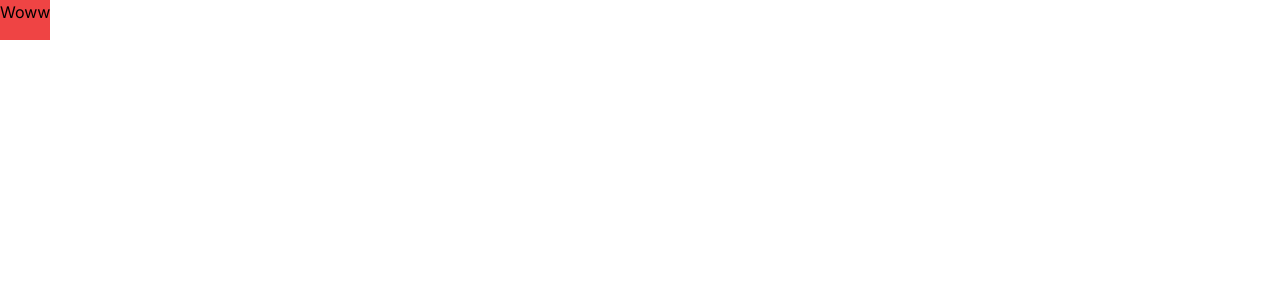
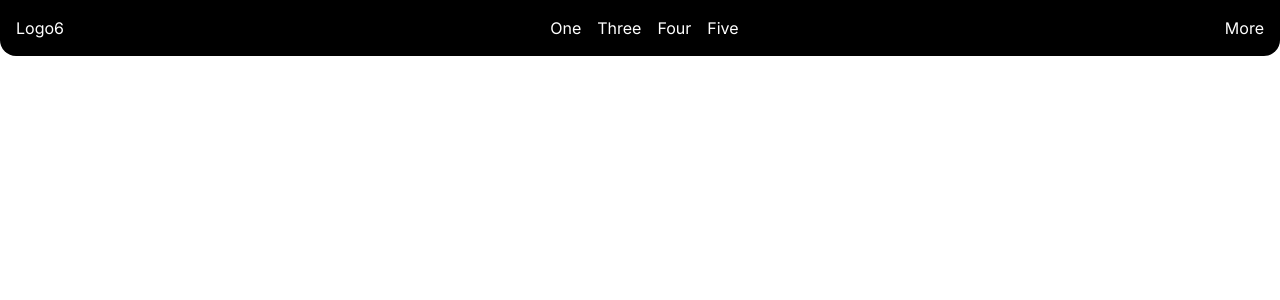
Before and after one commit to SyedMuzammil2212/TalentCogent, a Next.js app in the folder cogentdashboard/: page /trail in a window 1280 px wide. Shown: the top 300 px of the page. Built offline with nearby package versions, Linux system fonts and the light colour scheme.

Commit message:
Changed New

```diff
--- /dev/null
+++ b/cogentdashboard/app/components/navbar.js
@@ -0,0 +1,23 @@
+import React from 'react';
+
+function Navbar({crazy}) {
+    return (
+        <div className={'w-full p-4 flex items-center justify-between bg-black text-white rounded-b-2xl' +
+            '   '}>
+            <div> {crazy} </div>
+
+            <div className={' flex items-center justify-center gap-4 '} >
+                <span>One</span>
+                <span>Three</span>
+                <span>Four</span>
+                <span>Five</span>
+            </div>
+
+            <div>
+                More
+            </div>
+        </div>
+    );
+}
+
+export default Navbar;
--- a/cogentdashboard/app/trail/page.js
+++ b/cogentdashboard/app/trail/page.js
@@ -1,8 +1,12 @@
 import React from 'react';
+import Navbar from "@/app/components/navbar";
 
-function Page(props) {
+function Page() {
     return (
-        <div className={" h-10 bg-red-500 w-fit  "} >Woww</div>
+        <div className={" w-full relative "} >
+            <Navbar crazy={"Logo6"} />
+
+        </div>
     );
 }
 
```
